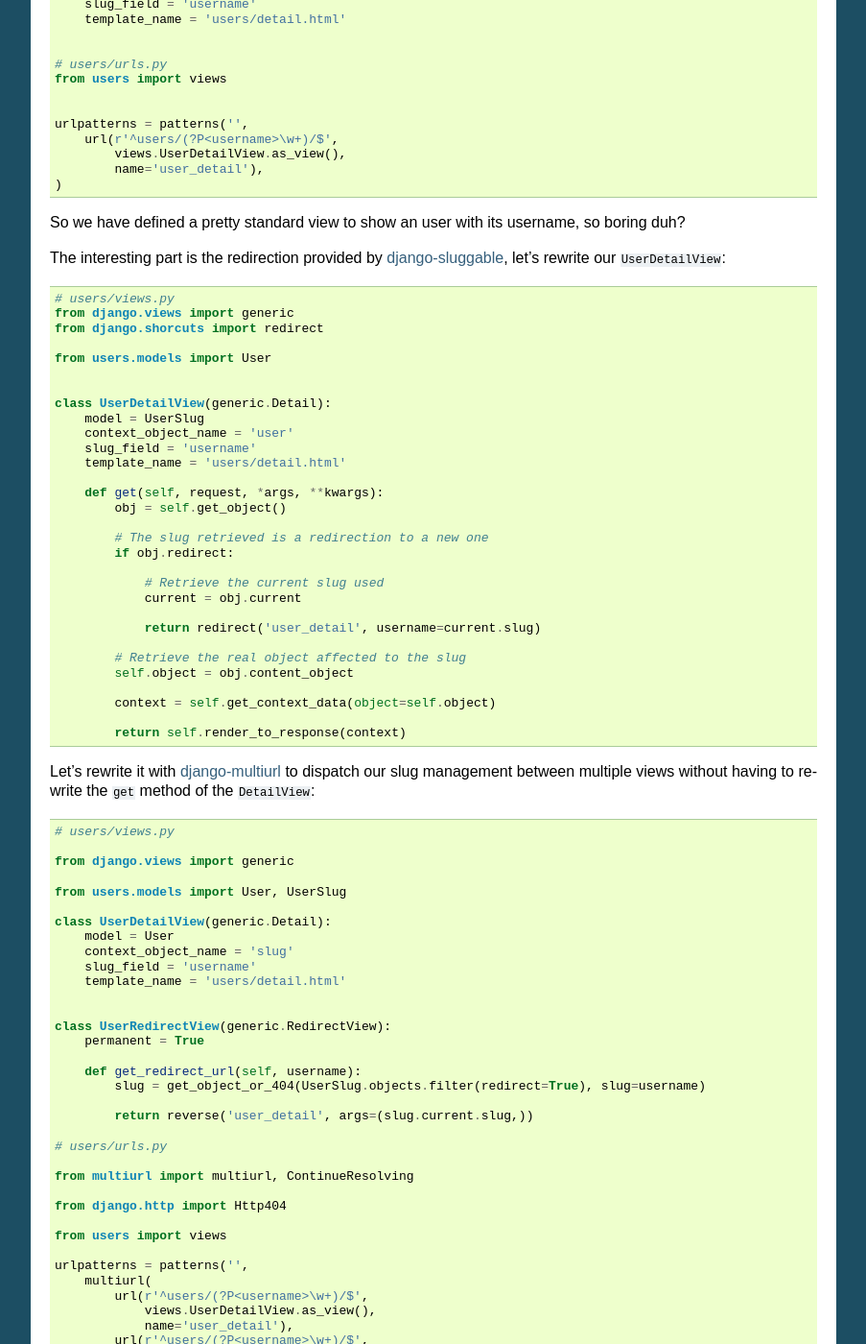
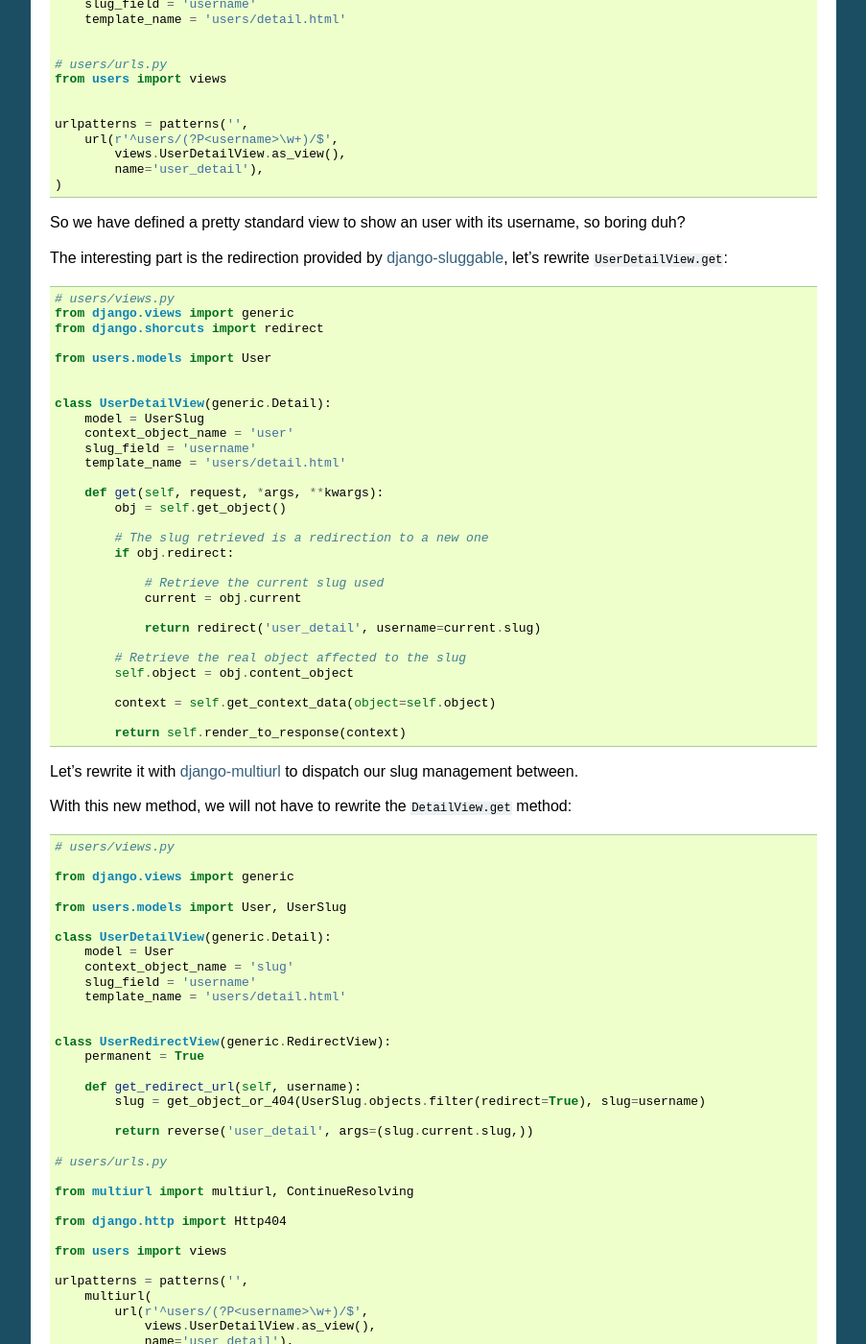
Before and after one commit to thoas/django-sluggable, a Sphinx documentation site: the page built from docs/usage.rst, in a window 1280 px wide and 1400 px high, scrolled down 1821 px. Shown: the whole window at 96% size, without its empty margins (198-1101 px from the left). Built offline with Sphinx 7.4.7, drawn with Linux system fonts in a browser that asks for light colours; the version number could not be read and is left out.

Commit message:
Fix typos

```diff
--- a/docs/usage.rst
+++ b/docs/usage.rst
@@ -126,7 +126,7 @@
 so boring duh?
 
 The interesting part is the redirection provided by `django-sluggable`_, let's
-rewrite our ``UserDetailView``::
+rewrite ``UserDetailView.get``::
 
     # users/views.py
     from django.views import generic
@@ -160,8 +160,9 @@
             return self.render_to_response(context)
 
 
-Let's rewrite it with `django-multiurl`_ to dispatch our slug management between
-multiple views without having to rewrite the ``get`` method of the ``DetailView``::
+Let's rewrite it with `django-multiurl`_ to dispatch our slug management between.
+
+With this new method, we will not have to rewrite the ``DetailView.get`` method::
 
     # users/views.py
 
```
